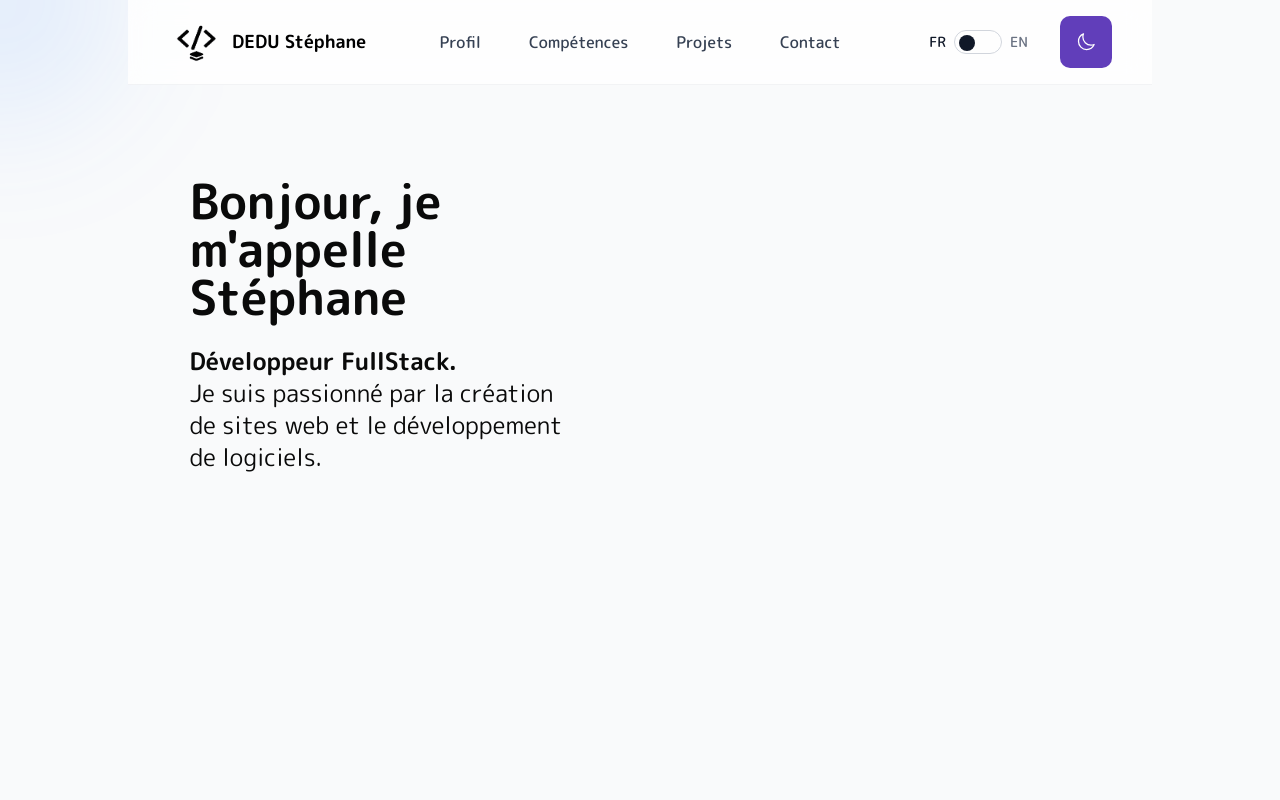
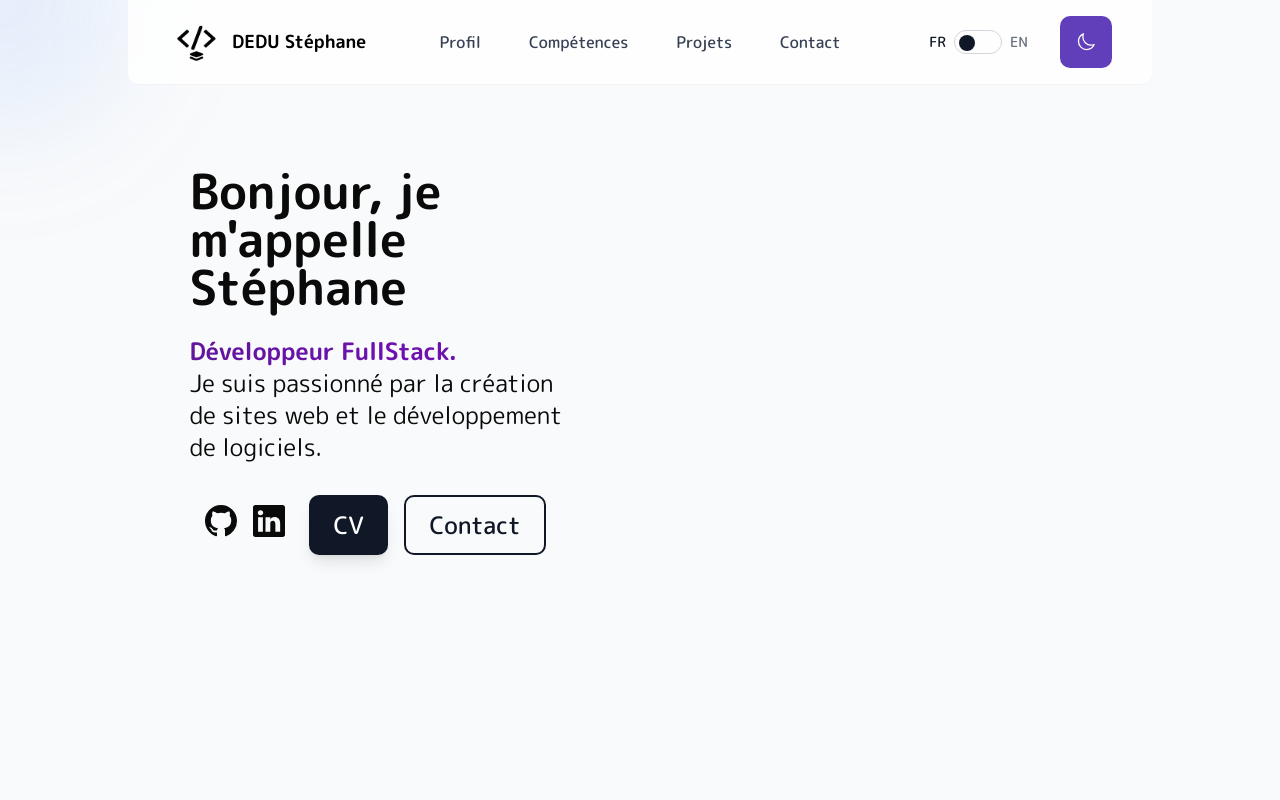
Before and after one commit to Pir4a/Portfolio-NextJS, a Next.js app: page / in a window 1280 px wide. Shown: the top 800 px of the page. Built offline with nearby package versions, Linux system fonts and the light colour scheme.

Commit message:
animation et gradient sur hero.role

```diff
--- a/components/Header.tsx
+++ b/components/Header.tsx
@@ -27,10 +27,10 @@ export default function Header() {
 
   return (
     <>
-      <header className="flex items-center justify-between py-3 px-1 lg:py-4 lg:px-8 bg-white/80 dark:bg-black/80 backdrop-blur-md text-gray-800 dark:text-gray-100 sticky top-0 z-50 border-b border-gray-200/50 dark:border-gray-800/50">
+      <header className="flex items-center rounded-b-lg justify-between py-3 px-1 xl:py-4 xl:px-8 bg-white/80 dark:bg-black/80 backdrop-blur-md text-gray-800 dark:text-gray-100 sticky top-0 z-50 border-b border-gray-200/50 dark:border-gray-800/50">
         <Logo text="DEDU Stéphane" />
 
-        <ul className="hidden lg:flex items-center lg:gap-12 absolute left-1/2 top-1/2 -translate-x-1/2 -translate-y-1/2">
+        <ul className="hidden xl:flex items-center xl:gap-12 absolute left-1/2 top-1/2 -translate-x-1/2 -translate-y-1/2">
           {menuItems.map((item) => (
             <li key={item.label}>
               <Link
@@ -44,7 +44,7 @@ export default function Header() {
         </ul>
 
         <div className="flex items-center gap-8 px-2">
-          <div className="hidden lg:flex items-center gap-2">
+          <div className="hidden xl:flex items-center gap-2">
             <span
               className={`text-sm font-medium transition-colors ${
                 language === "fr"
@@ -83,7 +83,7 @@ export default function Header() {
           </div>
           <ThemeToggle />
           <button
-            className="lg:hidden flex items-center justify-center py-2 px-2 border border-gray-300 dark:border-gray-600 rounded-lg hover:bg-gray-100 dark:hover:bg-gray-800 transition-colors"
+            className="xl:hidden flex items-center justify-center py-2 px-2 border border-gray-300 dark:border-gray-600 rounded-lg hover:bg-gray-100 dark:hover:bg-gray-800 transition-colors"
             onClick={() => setIsOpen(!isOpen)}
           >
             {isOpen ? <X /> : <MenuIcon />}
@@ -100,7 +100,7 @@ export default function Header() {
               animate={{ opacity: 1 }}
               exit={{ opacity: 0 }}
               transition={{ duration: 0.2 }}
-              className="lg:hidden fixed inset-0 bg-white/95 dark:bg-black/95 backdrop-blur-md z-40"
+              className="xl:hidden fixed inset-0 bg-white/95 dark:bg-black/95 backdrop-blur-md z-40"
             >
               <div className="flex flex-col h-full">
                 <div className="flex justify-end p-4">
--- a/components/hero.tsx
+++ b/components/hero.tsx
@@ -4,6 +4,7 @@ import { motion, AnimatePresence } from "framer-motion"
 import { useLanguage } from "../contexts/LanguageContext"
 import { translations } from "../translations"
 import { useEffect, useState } from "react"
+import { BsGithub, BsLinkedin } from "react-icons/bs"
 
 export default function Hero() {
   const { language } = useLanguage()
@@ -14,7 +15,7 @@ export default function Hero() {
   }, [])
 
   return (
-    <div className="flex flex-col gap-6 items-start justify-center h-[60dvh] px-[6%] max-w-[50%]">
+    <div className="flex text-center flex-col gap-6 xl:text-start items-center xl:items-start justify-center h-[70dvh] px-[6%] xl:max-w-[50%]">
       <AnimatePresence mode="wait">
         <motion.h1
           key={language}
@@ -36,8 +37,61 @@ export default function Hero() {
           transition={{ duration: 0.4, ease: "easeOut", delay: 0.1 }}
           className="text-2xl"
         >
-          <span className="font-bold">{translations[language].hero.role}</span>
+          <motion.span
+            className="font-bold bg-gradient-to-r from-purple-900 via-purple-800 to-purple-900 dark:from-purple-600 dark:via-purple-400 dark:to-purple-600 bg-clip-text text-transparent bg-[length:300%_auto]"
+            animate={{
+              backgroundPosition: ["0% center", "100% center", "0% center"],
+            }}
+            transition={{
+              duration: 5,
+              repeat: Infinity,
+              ease: "linear",
+              times: [0, 0.5, 1],
+            }}
+          >
+            {translations[language].hero.role}
+          </motion.span>
           <br /> {translations[language].hero.description}
+          <span className="flex items-center pt-4 p-2 gap-4">
+            <AnimatePresence mode="wait">
+              <motion.span
+                key={language}
+                initial={{ opacity: 0, y: 20 }}
+                animate={{ opacity: 1, y: 0 }}
+                exit={{ opacity: 0, y: -20 }}
+                transition={{ duration: 0.4, ease: "easeOut", delay: 0.2 }}
+                className="flex items-center pt-4 p-2 gap-4"
+              >
+                <BsGithub className="w-8 h-8 cursor-pointer hover:scale-120 transition-all duration-200" />
+                <BsLinkedin className="w-8 h-8 cursor-pointer hover:scale-120 transition-all duration-200" />
+              </motion.span>
+            </AnimatePresence>
+            <AnimatePresence mode="wait">
+              <motion.div
+                key={language}
+                initial={{ opacity: 0, y: 20 }}
+                animate={{ opacity: 1, y: 0 }}
+                exit={{ opacity: 0, y: -20 }}
+                transition={{ duration: 0.4, ease: "easeOut", delay: 0.3 }}
+                className="flex gap-4 pt-4"
+              >
+                <motion.button
+                  whileHover={{ scale: 1.05 }}
+                  whileTap={{ scale: 0.95 }}
+                  className="px-6 py-3 bg-gray-900 cursor-pointer dark:bg-white text-white dark:text-black rounded-lg font-medium shadow-lg hover:shadow-xl transition-all duration-200"
+                >
+                  CV
+                </motion.button>
+                <motion.button
+                  whileHover={{ scale: 1.05 }}
+                  whileTap={{ scale: 0.95 }}
+                  className="px-6 py-3 border-2 cursor-pointer border-gray-900 dark:border-white text-gray-900 dark:text-white rounded-lg font-medium hover:bg-gray-900 dark:hover:bg-white hover:text-white dark:hover:text-black transition-all duration-200"
+                >
+                  Contact
+                </motion.button>
+              </motion.div>
+            </AnimatePresence>
+          </span>
         </motion.p>
       </AnimatePresence>
     </div>
--- a/components/logo.tsx
+++ b/components/logo.tsx
@@ -1,13 +1,32 @@
 "use client"
-import React from "react"
+import React, { useEffect, useState } from "react"
 import { useTheme } from "next-themes"
 
 export default function logo({ text }: { text?: string }) {
-  const { theme } = useTheme()
+  const { theme, resolvedTheme } = useTheme()
+  const [mounted, setMounted] = useState(false)
+
+  useEffect(() => {
+    setMounted(true)
+  }, [])
+
+  if (!mounted) {
+    return (
+      <span className="flex items-center px-2 lg:px-4 gap-4 text-lg font-bold dark:text-white text-black">
+        <div className="w-10 h-10 flex-shrink-0 bg-gray-200 dark:bg-gray-800 animate-pulse rounded-full" />
+        {text}
+      </span>
+    )
+  }
+
   return (
     <span className="flex items-center px-2 lg:px-4 gap-4 text-lg font-bold dark:text-white text-black">
       <img
-        src={theme === "dark" ? "/stephanelogo.png" : "/stephanelogolight.png"}
+        src={
+          resolvedTheme === "dark"
+            ? "/stephanelogo.png"
+            : "/stephanelogolight.png"
+        }
         alt="logo"
         className="w-10 h-10 flex-shrink-0"
       />
```
